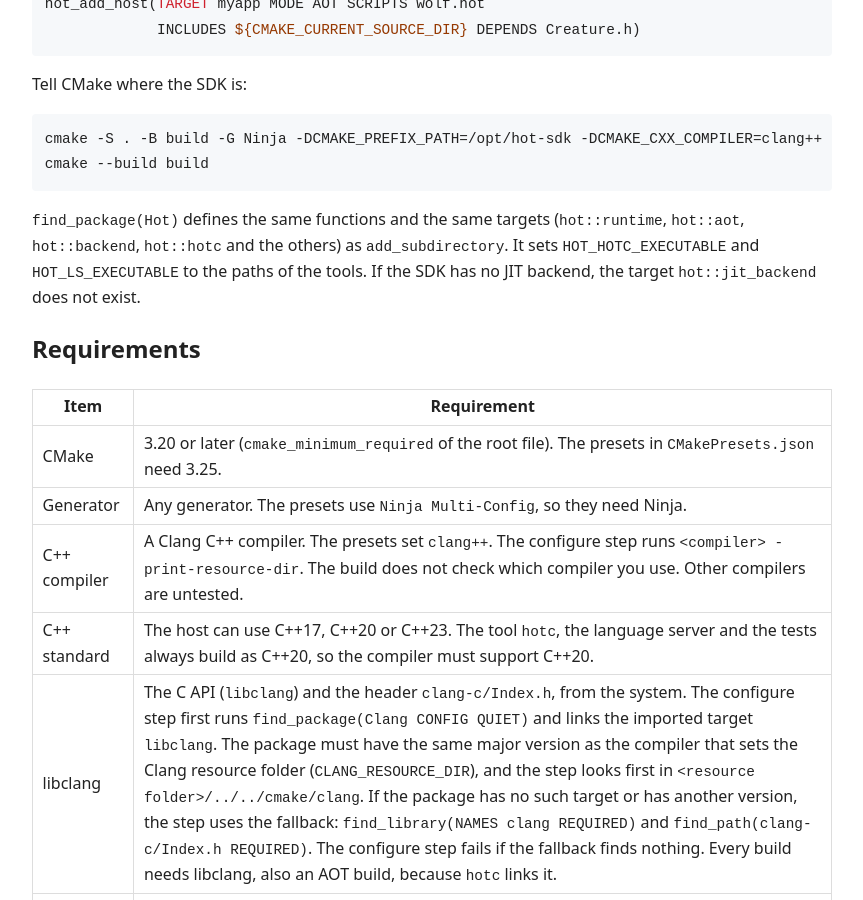
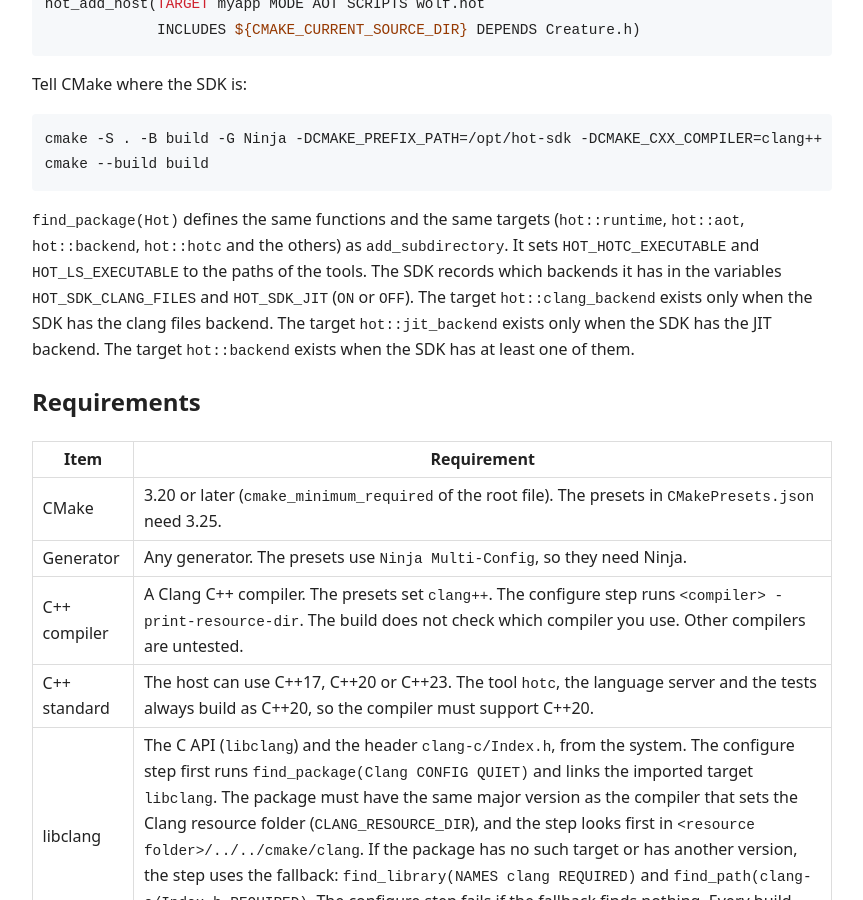
Before and after one commit to rokups/hotpp, a Jekyll site: the page built from cmake.md, in a window 1280 px wide and 900 px high, scrolled down 1664 px. Shown: the whole window, without its empty margins (224-1087 px from the left). Built offline with Jekyll 4.4.1, drawn with Linux system fonts in a browser that asks for light colours; some of the changed text lies outside the part shown.

Commit message:
Update docs from 02c9af2

````diff
--- a/cmake.md
+++ b/cmake.md
@@ -72,7 +72,7 @@ cmake -S . -B build -G Ninja -DCMAKE_PREFIX_PATH=/opt/hot-sdk -DCMAKE_CXX_COMPIL
 cmake --build build
 ```
 
-`find_package(Hot)` defines the same functions and the same targets (`hot::runtime`, `hot::aot`, `hot::backend`, `hot::hotc` and the others) as `add_subdirectory`. It sets `HOT_HOTC_EXECUTABLE` and `HOT_LS_EXECUTABLE` to the paths of the tools. If the SDK has no JIT backend, the target `hot::jit_backend` does not exist.
+`find_package(Hot)` defines the same functions and the same targets (`hot::runtime`, `hot::aot`, `hot::backend`, `hot::hotc` and the others) as `add_subdirectory`. It sets `HOT_HOTC_EXECUTABLE` and `HOT_LS_EXECUTABLE` to the paths of the tools. The SDK records which backends it has in the variables `HOT_SDK_CLANG_FILES` and `HOT_SDK_JIT` (`ON` or `OFF`). The target `hot::clang_backend` exists only when the SDK has the clang files backend. The target `hot::jit_backend` exists only when the SDK has the JIT backend. The target `hot::backend` exists when the SDK has at least one of them.
 
 ## Requirements
 
@@ -84,7 +84,7 @@ cmake --build build
 | C++ standard | The host can use C++17, C++20 or C++23. The tool `hotc`, the language server and the tests always build as C++20, so the compiler must support C++20. |
 | libclang | The C API (`libclang`) and the header `clang-c/Index.h`, from the system. The configure step first runs `find_package(Clang CONFIG QUIET)` and links the imported target `libclang`. The package must have the same major version as the compiler that sets the Clang resource folder (`CLANG_RESOURCE_DIR`), and the step looks first in `<resource folder>/../../cmake/clang`. If the package has no such target or has another version, the step uses the fallback: `find_library(NAMES clang REQUIRED)` and `find_path(clang-c/Index.h REQUIRED)`. The configure step fails if the fallback finds nothing. Every build needs libclang, also an AOT build, because `hotc` links it. |
 | Threads | `find_package(Threads REQUIRED)`. |
-| LLVM and Clang | Only for `HOT_BACKEND=JIT`. The configure step runs `find_package(LLVM REQUIRED CONFIG)` and `find_package(Clang REQUIRED CONFIG)`. The JIT backend links `clang-cpp` and `LLVM`. The root file also enables the language C for this case. |
+| LLVM and Clang | Only for the JIT backend. With `HOT_ENABLE_JIT=AUTO` (the default) the configure step runs `find_package(LLVM CONFIG)` and `find_package(Clang CONFIG)`, and the JIT backend is on only when both are found. With `HOT_ENABLE_JIT=ON` the configure step stops with an error when a package is missing. With `OFF` it does not look for them. The JIT backend links `clang-cpp` and `LLVM`. The root file also enables the language C when `HOT_ENABLE_JIT` is not `OFF`. |
 | Platform | Linux is the tested platform. Windows and macOS are untested. See [Limits](limits.html). |
 
 A host that links only `hot_runtime` (a precompiled library) or only `hot_aot` has no libclang or Clang at run time. A host that links `hot_backend` needs the libraries of the backend at run time, and `ClangFilesBackend` also needs the compiler (see [Embedding](embedding.html)).
@@ -151,9 +151,9 @@ Two variables are read when `add_subdirectory` runs. Set them before the call:
 |---|---|---|
 | `hot_runtime` | `hot::runtime` | The loader, the reload, the migration and `module_from_library`. It has no backend. It also has `hot::default_paths()`. |
 | `hot_runtime_core` | `hot::runtime_core` | The globals and the registry that generated code needs. The other runtime targets link it. |
-| `hot_backend` | `hot::backend` | `make_default_backend`. It links `hot_runtime` and the backend that `HOT_BACKEND` selects. |
-| `hot_clang_backend` | `hot::clang_backend` | `ClangFilesBackend`. It runs an external `clang++`. It always exists. It links `hot_runtime` and `hotc_lib`. |
-| `hot_jit_backend` | `hot::jit_backend` | `JitBackend`. It compiles in memory. It exists only when `HOT_BACKEND` is `JIT`. |
+| `hot_backend` | `hot::backend` | `make_default_backend` and `backend_available`. It links `hot_runtime` and the backends that the build has. It defines `HOT_WITH_CLANG_FILES` and `HOT_WITH_JIT` for them. The target does not exist when both backends are off. |
+| `hot_clang_backend` | `hot::clang_backend` | `ClangFilesBackend`. It runs an external `clang++`. The alias exists when `HOT_ENABLE_CLANG_FILES` is `ON`. (The library `hot_clang_backend` is always built, because `hotc` and `hot-ls` use it.) It links `hot_runtime` and `hotc_lib`. |
+| `hot_jit_backend` | `hot::jit_backend` | `JitBackend`. It compiles in memory. It exists only when the JIT backend is on (see `HOT_ENABLE_JIT`). |
 | `hot_aot` | `hot::aot` | The AOT registry and the core of the runtime. It has no loader. |
 | `hotc` | `hot::hotc` | The tool. `hot_add_host` and `hot_add_scripts` run it at build time. |
 | `hot_fmt` | none | An INTERFACE target for fmt. It exists only when the build uses fmt. |
@@ -201,7 +201,9 @@ Set an option with `-D` on the command line, or with `set(... CACHE ...)` before
 
 | Option | Default | Meaning and when to change it |
 |---|---|---|
-| `HOT_BACKEND` | `CLANG_FILES` | The backend of `make_default_backend`. `CLANG_FILES` runs an external `clang++`. `JIT` compiles in memory. Other values stop the configure step. Change it to `JIT` to avoid a compiler process, or when you want the JIT samples. `JIT` needs LLVM and Clang. |
+| `HOT_ENABLE_CLANG_FILES` | `ON` | `ON` builds the clang files backend into `hot::backend`. It runs an external `clang++`. Set `OFF` when the program must not need a compiler process. |
+| `HOT_ENABLE_JIT` | `AUTO` | The JIT backend compiles in memory with the Clang library. `AUTO`: on when CMake finds the LLVM and Clang packages. `ON`: on, and the configure step stops with an error when the packages are missing. `OFF`: off. The JIT backend needs LLVM and Clang. |
+| `HOT_BACKEND` | not set | Deprecated. The configure step reads it once and removes it from the cache. `JIT` becomes `HOT_ENABLE_CLANG_FILES=OFF` with `HOT_ENABLE_JIT=ON` (with a warning), unless one of the new options is already in the cache. `CLANG_FILES` (the old default) changes nothing. A later `-D` value of the new options always wins. |
 | `HOT_KEEP_TEMP` | `OFF` | `ON` keeps the scratch files of the default backend and of the tests. Change it to read the generated `.cpp` files. The environment variable `HOT_KEEP_TEMP` overrides it at run time: an empty value or `0` means OFF, any other value means ON. |
 | `HOT_USE_FMT` | `OFF` | `ON` selects fmt for string interpolation at any C++ standard. Change it when you want one format library for C++17 and C++20 builds. |
 | `HOT_FMT_PROVIDER` | `AUTO` | Where fmt comes from. See the section "The format library". Change it for an offline build, or when your project has its own fmt. |
@@ -504,7 +506,7 @@ The prefix is relocatable. You can copy or move it to another folder or machine.
 
 - **libclang.** `hotc` and the language server link `libclang`. The export holds no path of it. `HotConfig.cmake` first runs `find_package(Clang CONFIG QUIET)` and links the imported target `libclang`. The folder of the Clang package of the SDK build is a hint, so the same version wins. If that target is missing, or its major version differs from the SDK build, it uses the fallback `find_library` for `clang` (or `libclang`) with the folder of the SDK build as a hint, then the standard places. A value of the cache variable `HOT_CLANG_C_LIBRARY` always wins and skips the package. Set `-DHOT_CLANG_C_LIBRARY=/path/to/libclang.so` when the library is somewhere else. If CMake finds no libclang, it prints a warning, and the link of `hot::hotc_lib`, `hot::clang_backend` and `hot::backend` fails with the message `HOT_CLANG_C_LIBRARY-NOTFOUND`. A program in AOT mode does not link libclang.
 - **A C++ compiler.** A user project that uses the CMake package needs a Clang C++ compiler of the same family and version as the SDK build, as for any Hot++ build.
-- **LLVM and Clang (JIT only).** An SDK built with `HOT_BACKEND=JIT` has the target `hot::jit_backend`. `HotConfig.cmake` then calls `find_package(LLVM CONFIG)` and `find_package(Clang CONFIG)`, so the user machine needs the LLVM and Clang CMake packages. Add their folders to `CMAKE_PREFIX_PATH` if CMake does not find them. An SDK built with `CLANG_FILES` does not need them.
+- **LLVM and Clang (JIT only).** An SDK with the JIT backend (`HOT_SDK_JIT` is `ON`) has the target `hot::jit_backend`. `HotConfig.cmake` then calls `find_package(LLVM CONFIG)` and `find_package(Clang CONFIG)`, so the user machine needs the LLVM and Clang CMake packages. Add their folders to `CMAKE_PREFIX_PATH` if CMake does not find them. An SDK without the JIT backend does not need them.
 - **clangd (for `hot-ls`).** The language server starts a stock `clangd` as a child process. It must be in `PATH`, or you give its path with `--clangd` (see the VS Code extension). `hot-ls` also needs the Clang resource folder; pass `--resource-dir` if the server cannot find it. Without `clangd`, `--clangd ""` leaves only the analysis features.
 
 ### The format library of the SDK
@@ -592,14 +594,14 @@ Scripts and the host must use the same sanitizer runtime. The root file `CMakeLi
 
 `CMakePresets.json` (version 6, CMake 3.25 or later) has these presets. The generator is `Ninja Multi-Config`, the configurations are `Debug` and `RelWithDebInfo`, and the build folder is `cmake-build/<preset>`. The compiler is `clang++`.
 
-| Configure preset | Backend | Sanitizer (`CMAKE_CXX_FLAGS`) | Purpose |
+| Configure preset | Backends in the build | Sanitizer (`CMAKE_CXX_FLAGS`) | Purpose |
 |---|---|---|---|
-| `linux-clang-files` | `CLANG_FILES` | none | The default development build. |
-| `linux-clang-files-asan` | `CLANG_FILES` | `-fsanitize=address` | Memory errors. |
-| `linux-clang-files-tsan` | `CLANG_FILES` | `-fsanitize=thread` | Data races. |
-| `linux-clang-jit` | `JIT` | none | The JIT backend. It needs LLVM and Clang. |
-| `linux-clang-jit-asan` | `JIT` | `-fsanitize=address` | Memory errors with the JIT. |
-| `linux-clang-jit-tsan` | `JIT` | `-fsanitize=thread` | Data races with the JIT. |
+| `linux-clang-files` | clang files only | none | The default development build. |
+| `linux-clang-files-asan` | clang files only | `-fsanitize=address` | Memory errors. |
+| `linux-clang-files-tsan` | clang files only | `-fsanitize=thread` | Data races. |
+| `linux-clang-jit` | JIT only | none | The JIT backend. It needs LLVM and Clang. |
+| `linux-clang-jit-asan` | JIT only | `-fsanitize=address` | Memory errors with the JIT. |
+| `linux-clang-jit-tsan` | JIT only | `-fsanitize=thread` | Data races with the JIT. |
 
 The build presets and the test presets have the same names for each configure preset:
 
@@ -631,7 +633,10 @@ The first column has the text as it appears in the source. A text with `...` has
 | Message | Cause | Fix |
 |---|---|---|
 | `hotc: error: this hotc is built for --format=std, not --format=fmt` (or the other way) | `hot_add_scripts` chose another format library than the one `hotc` has. The standard in your scope differed from the standard when Hot++ was configured. | Set `CMAKE_CXX_STANDARD` and `HOT_USE_FMT` before `add_subdirectory`. Do not change them later. Configure again in a new build folder. |
-| `HOT_BACKEND must be CLANG_FILES or JIT. It is: ...` | The cache variable has another value. | Use `CLANG_FILES` or `JIT`. |
+| `HOT_ENABLE_JIT must be AUTO, ON or OFF. It is: ...` | The cache variable has another value. | Use `AUTO`, `ON` or `OFF`. |
+| `HOT_ENABLE_JIT=ON needs the LLVM and Clang CMake packages. CMake does not find them.` | You asked for the JIT backend, and the packages are missing. | Install the LLVM and Clang development packages, add them to `CMAKE_PREFIX_PATH`, or use `AUTO` or `OFF`. |
+| `hot_add_host: MODE HOT_RELOAD needs a backend` (or `AOT_RELOAD`) | Hot++ has no run-time backend: `HOT_ENABLE_CLANG_FILES` and `HOT_ENABLE_JIT` are both off. | Use `MODE AOT` or `PRECOMPILED`, or turn on a backend. |
+| `The JIT backend is not in this build. Configure Hot++ with HOT_ENABLE_JIT=ON ...` (a `std::runtime_error` at run time) | The program asked for the JIT backend (`BackendKind::Jit` or `HOT_BACKEND=jit`), but the build does not have it. | Build with `HOT_ENABLE_JIT=ON`, or ask for the other backend. The error for the clang files backend names `HOT_ENABLE_CLANG_FILES`. |
 | `HOT_FMT_PROVIDER must be AUTO, SYSTEM, CPM or NONE. It is: ...` | A wrong value. | Use one of the four values. |
 | `HOT_FMT_PROVIDER is NONE, but the target fmt::fmt-header-only or fmt::fmt does not exist...` | `NONE` needs your own fmt target. | Create the target before `add_subdirectory`, or use another provider. |
 | `Hot++: fmt is not available. Check HOT_FMT_PROVIDER (now ...).` | No provider gave a fmt target. | Install fmt, or use `CPM`. |
@@ -665,7 +670,7 @@ Some problems have no fixed Hot++ message. The text comes from the tool that rep
 | `Loader::load` or `module_from_library` fails and `error` has the `dlopen` text with `undefined symbol`. | The host is not linked with `ENABLE_EXPORTS`, or the host does not contain a function that the script calls. The `dlopen` text comes from the system. | Set `ENABLE_EXPORTS ON`. Link the code with the function, as a whole archive if it is a static library. |
 | The JIT backend fails with `script_register not found or not linkable: ...`. | The in-memory code needs a symbol that the executable does not export (see `README.md`, the section on the JIT backend). | Same as above. |
 | The configure step stops in `find_library` or `find_path` for libclang (the fallback, used when the Clang CMake package has no target `libclang`). | The development package of libclang is not installed. The message is from CMake. | Install it, or set `CMAKE_PREFIX_PATH`. |
-| The configure step stops in `find_package(LLVM)` or `find_package(Clang)`. | `HOT_BACKEND` is `JIT`, and the packages are missing. The message is from CMake. | Install the LLVM and Clang development packages, or use `CLANG_FILES`. |
+| The JIT backend is not in the build, and you want it. | `HOT_ENABLE_JIT` is `AUTO` and CMake does not find the LLVM and Clang packages. The configure output says `JIT backend: off`. | Install the LLVM and Clang development packages, or set `HOT_ENABLE_JIT=ON` to get an error that names the problem. |
 | The script compile cannot find compiler headers such as `stddef.h`. | The resource folder is wrong or empty. The root file takes it from `<compiler> -print-resource-dir`. The compiler must be Clang. MSVC has no such option. | Use `clang++` as `CMAKE_CXX_COMPILER`. For a backend that you build yourself, set `resource_dir`. For MSVC set `HOT_CLANG_RESOURCE_DIR`. |
 | CMake reports an unknown command `hot_add_scripts`. | The call comes before `add_subdirectory` of Hot++. The message is from CMake. | Move the call after `add_subdirectory`. |
 | A script change does not rebuild the library. | A changed header or an imported script is not in `DEPENDS`. | Add the file to `DEPENDS`. |
@@ -684,6 +689,6 @@ Each sample is a small project. It builds in the Hot++ tree and as a separate pr
 - [precompiled-library](https://github.com/rokups/hotpp/tree/main/samples/precompiled-library): the build makes a script library and the program loads it.
 - [hot-reload](https://github.com/rokups/hotpp/tree/main/samples/hot-reload): the program replaces the code of a live object.
 - [clang-files-backend](https://github.com/rokups/hotpp/tree/main/samples/clang-files-backend): the program builds `ClangFilesBackend` itself.
-- [jit-backend](https://github.com/rokups/hotpp/tree/main/samples/jit-backend): the program builds `JitBackend` itself. It needs `HOT_BACKEND=JIT`.
+- [jit-backend](https://github.com/rokups/hotpp/tree/main/samples/jit-backend): the program builds `JitBackend` itself. It needs the JIT backend (`HOT_ENABLE_JIT`).
 
 The samples use the Hot++ tree in `HOT_ROOT`. The default is the tree that holds the `samples` folder. To use a sample in your project, set `HOT_ROOT` to the Hot++ tree (or use FetchContent) and copy the `add_executable` and `hot_add_host` lines.
````
Also changed, not shown: embedding.md (+26 -9 lines).
